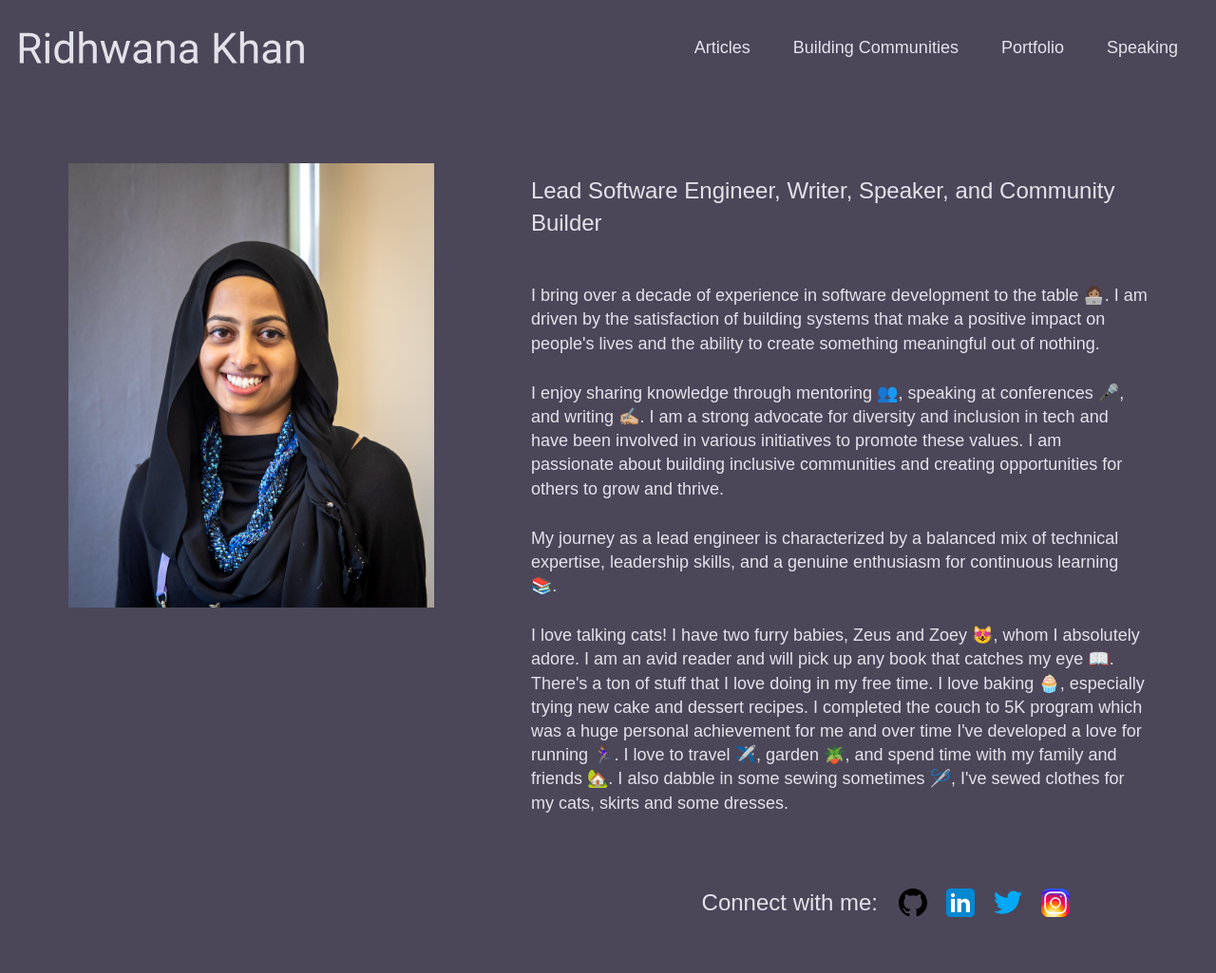
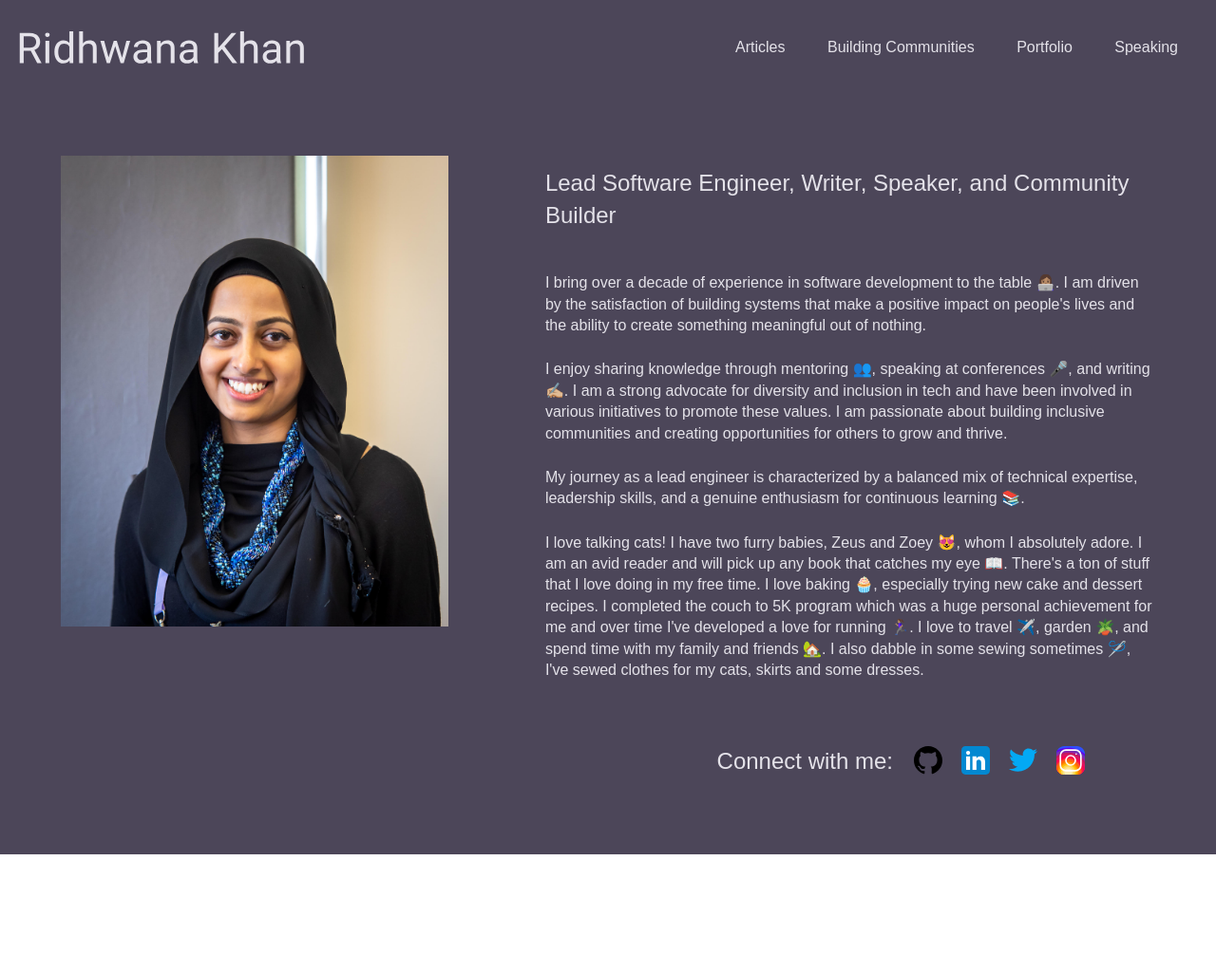
Before and after one commit to Ridhwana/Ridhwana.github.io, a Jekyll site: the page built from index.md, in a window 1280 px wide. Shown: the whole page at 95% size. Built offline with Jekyll 4.4.1, drawn with Linux system fonts in a browser that asks for light colours; after the commit the page ends 900 px from its top, so only the background shows below that.

Commit message:
default font-size 16px

```diff
--- a/css/_sass/config.sass
+++ b/css/_sass/config.sass
@@ -1,6 +1,6 @@
 $base-font-family: 'Avenir', sans-serif
 $base-font-src: url("../../assets/fonts/Avenir-Regular.ttf")
-$base-font-size:   18px !default
+$base-font-size:   16px !default
 $base-font-weight: 400 !default
 $small-font-size:  $base-font-size * 0.875 !default
 $base-line-height: 1.4 !default
```
